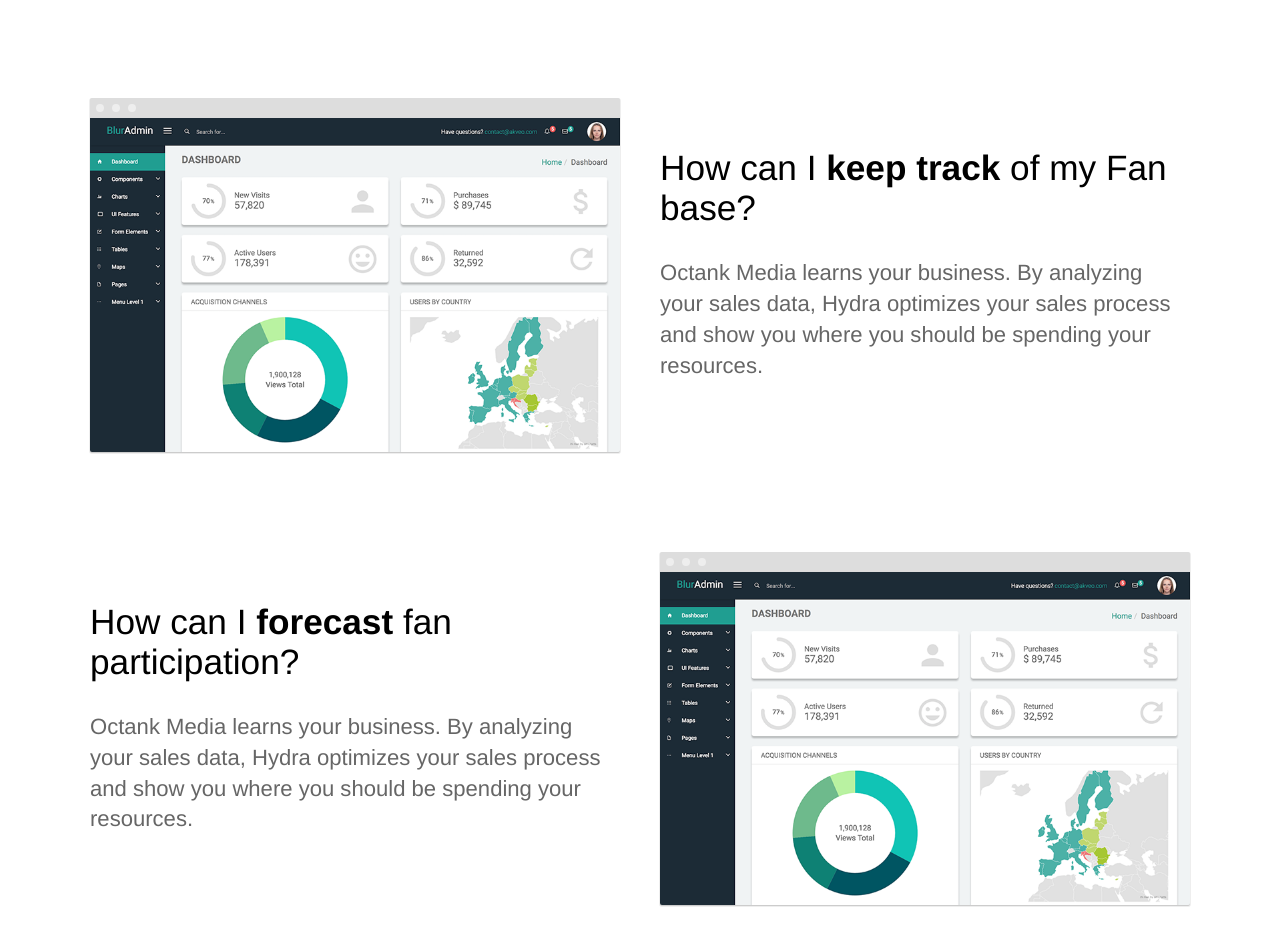
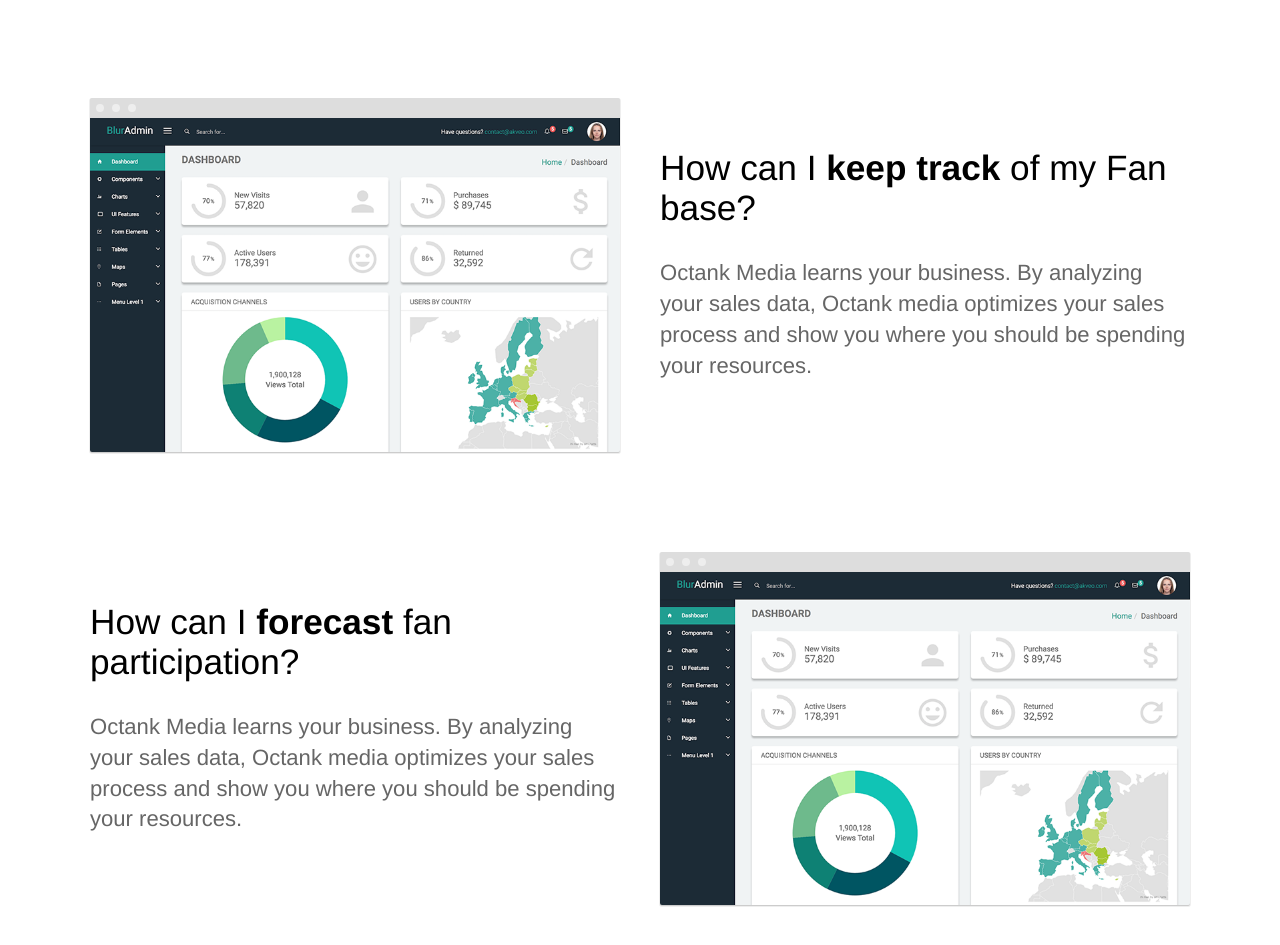
Before and after one commit to uSRyune/brogrammers-site, a Jekyll site: the page built from index.html, in a window 1280 px wide and 1400 px high, scrolled down 1393 px, cut to the strip 0-1101 px from the top of the window. Shown: the top 945 px of the strip. Built offline with Jekyll 4.4.1, drawn with Linux system fonts in a browser that asks for light colours.

Commit message:
Update index.html

```diff
--- a/index.html
+++ b/index.html
@@ -30,7 +30,7 @@ description: Play-by-play voting platform
 		<div class="container flex">
 			<div class="text editable">
 				<h2>How can I <strong>keep track</strong> of my Fan base?</h2>
-				<p>Octank Media learns your business. By analyzing your sales data, Hydra optimizes your sales process and show you where you should be spending your resources.</p>
+				<p>Octank Media learns your business. By analyzing your sales data, Octank media optimizes your sales process and show you where you should be spending your resources.</p>
 			</div>
 			<div class="image">
 				<img src="/images/dashboard.png" alt="Screenshot" class="screenshot editable" />
@@ -42,7 +42,7 @@ description: Play-by-play voting platform
 		<div class="container flex">
 			<div class="text editable">
 				<h2>How can I <strong>forecast</strong> fan participation?</h2>
-				<p>Octank Media learns your business. By analyzing your sales data, Hydra optimizes your sales process and show you where you should be spending your resources.</p>
+				<p>Octank Media learns your business. By analyzing your sales data, Octank media optimizes your sales process and show you where you should be spending your resources.</p>
 			</div>
 			<div class="image">
 				<img src="/images/dashboard.png" alt="Screenshot" class="screenshot editable" />
```
